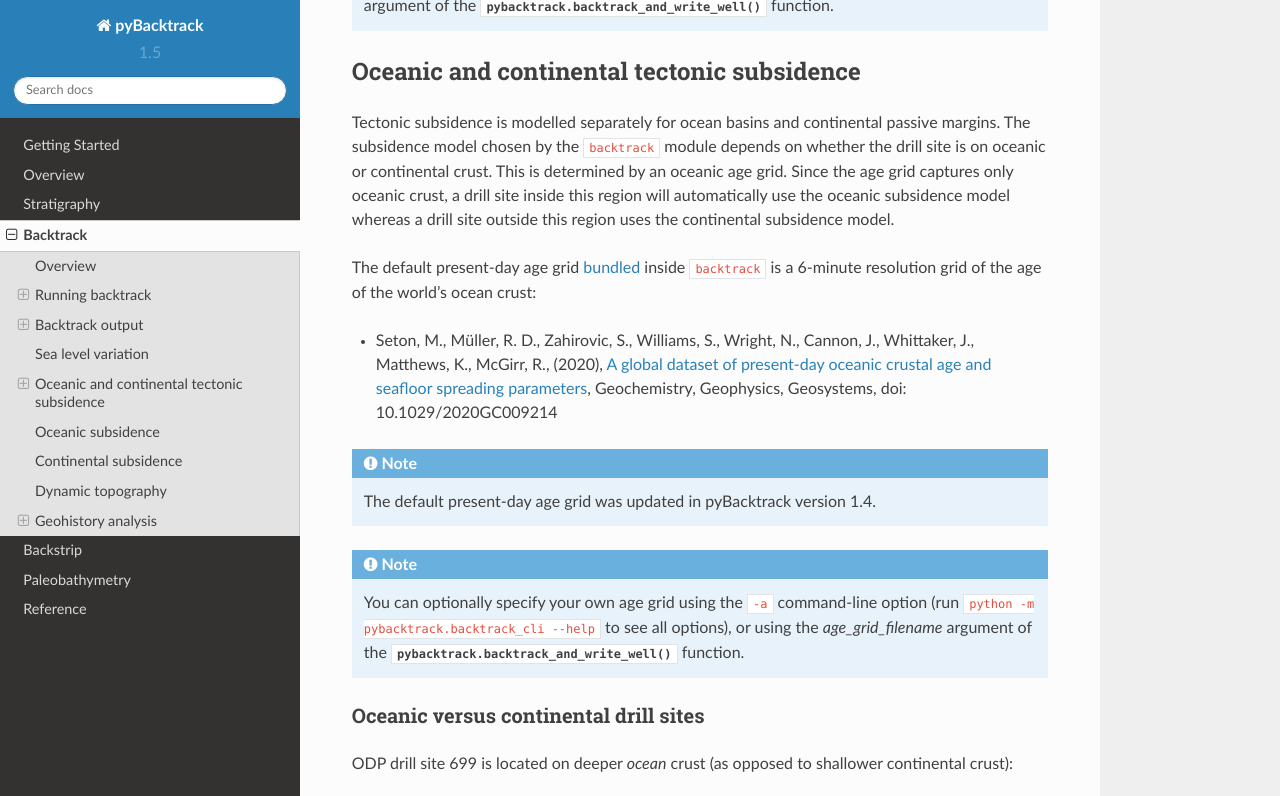
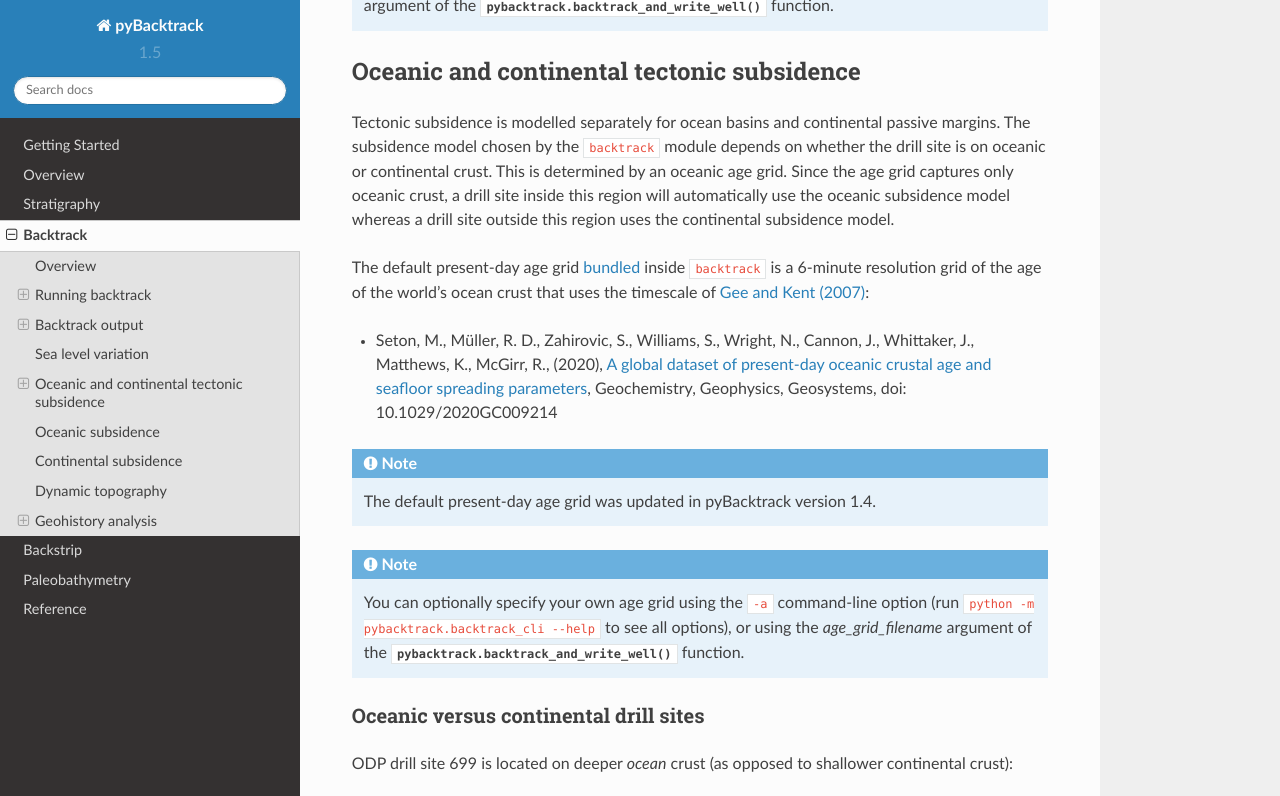
Before and after one commit to EarthByte/pyBacktrack, a Sphinx documentation site: the page built from docs/pybacktrack_backtrack.rst, in a window 1280 px wide and 900 px high, scrolled down 4659 px, cut to the strip 0-796 px from the top of the window. Built offline with Sphinx 7.4.7 and the Read the Docs theme 2.0.0, drawn with Linux system fonts in a browser that asks for light colours.

Commit message:
Document age grid uses the GEEK2007 timescale.

```diff
--- a/docs/pybacktrack_backtrack.rst
+++ b/docs/pybacktrack_backtrack.rst
@@ -192,12 +192,13 @@ The subsidence model chosen by the ``backtrack`` module depends on whether the d
 This is determined by an oceanic age grid. Since the age grid captures only oceanic crust, a drill site inside this region
 will automatically use the oceanic subsidence model whereas a drill site outside this region uses the continental subsidence model.
 
-The default present-day age grid :ref:`bundled <pybacktrack_reference_bundle_data>` inside ``backtrack`` is a
-6-minute resolution grid of the age of the world's ocean crust:
+The default present-day age grid :ref:`bundled <pybacktrack_reference_bundle_data>` inside ``backtrack`` is a 6-minute resolution grid
+of the age of the world's ocean crust that uses the timescale of `Gee and Kent (2007) <https://doi.org/10.1016/B978-044452748-6.00097-3>`_:
 
 * Seton, M., Müller, R. D., Zahirovic, S., Williams, S., Wright, N., Cannon, J., Whittaker, J., Matthews, K., McGirr, R., (2020),
   `A global dataset of present-day oceanic crustal age and seafloor spreading parameters <https://doi.org/10.1029/2020GC009214>`_,
   Geochemistry, Geophysics, Geosystems, doi: 10.1029/2020GC009214
+
 
 .. note:: The default present-day age grid was updated in pyBacktrack version 1.4.
 
```
